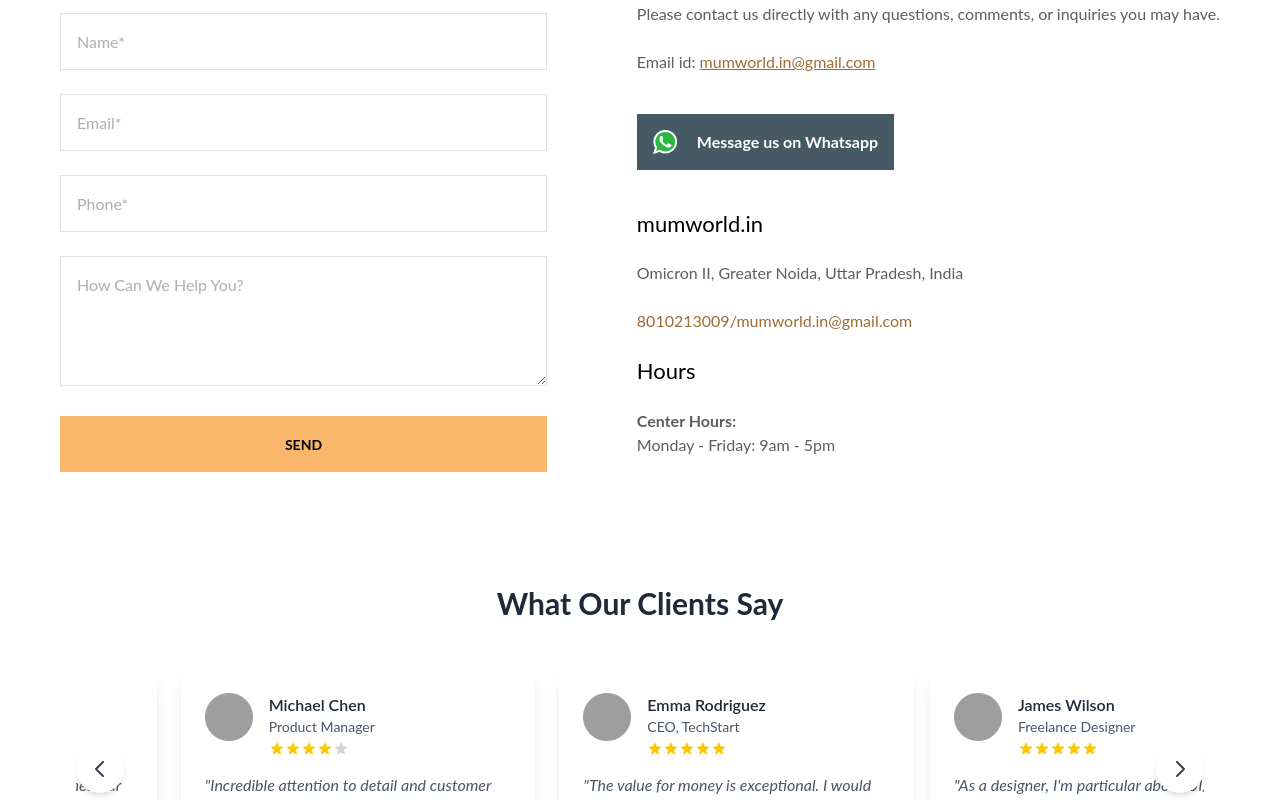
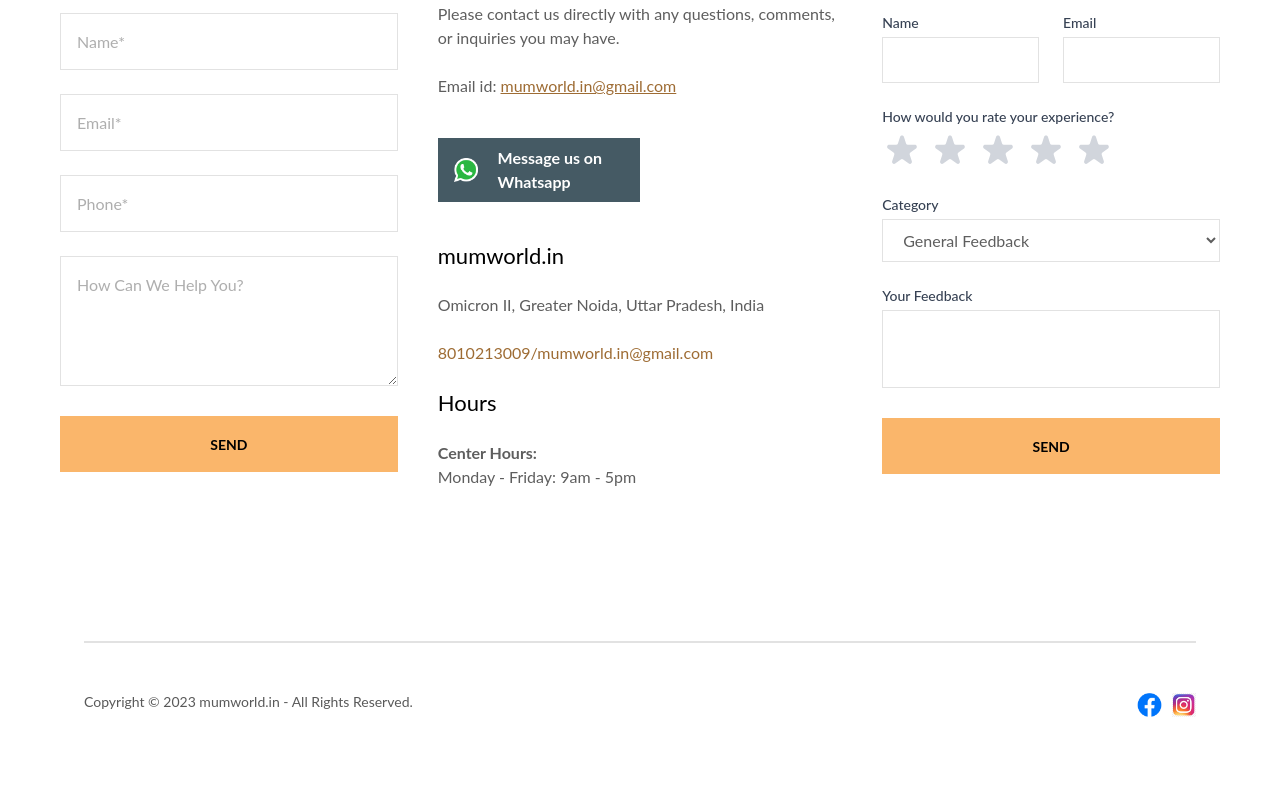
Before and after one commit to asandil/mum_world_next, a Next.js app: page / in a window 1280 px wide. Shown: the part 3540-4340 px from the top of the page. Built offline with nearby package versions, Linux system fonts and the light colour scheme; grey boxes are pictures that could not be loaded.

Commit message:
code added

```diff
--- a/src/app/page.jsx
+++ b/src/app/page.jsx
@@ -2,6 +2,7 @@ import Image from "next/image";
 import ContactForm from "@/components/ContactForm";
 import SubscribeForm from "@/components/SubscribeForm";
 import TestimonialCarousel from "@/components/Testimonial ";
+import FeedBackForm from "@/components/FeedBackForm";
 
 export default function Home() {
   return (
@@ -123,7 +124,8 @@ export default function Home() {
             </p>
             <a
               className="inline-block"
-              href="https://www.linkedin.com/in/sriti-jha-93423b57/" target="_blank"
+              href="https://www.linkedin.com/in/sriti-jha-93423b57/"
+              target="_blank"
             >
               <img
                 className="m-auto mt-4"
@@ -138,7 +140,7 @@ export default function Home() {
 
         {/* Testimonial section */}
         <section>
-               <TestimonialCarousel />
+          <TestimonialCarousel />
         </section>
 
         {/* contact us */}
@@ -214,6 +216,9 @@ export default function Home() {
                 {/* </div> */}
               </div>
             </div>
+            <div className="w-full lg:w-[487px]">
+              <FeedBackForm />
+            </div>
           </div>
         </section>
       </div>
--- /dev/null
+++ b/src/components/FeedBackForm.jsx
@@ -0,0 +1,224 @@
+// components/FeedbackForm.tsx
+"use client";
+
+import { useState } from "react";
+
+const FeedbackForm = () => {
+  const [formData, setFormData] = useState({
+    name: "",
+    email: "",
+    rating: 0,
+    category: "general",
+    message: "",
+  });
+  const [isSubmitting, setIsSubmitting] = useState(false);
+  const [submitStatus, setSubmitStatus] = useState("idle");
+
+  const handleChange = (e) => {
+    const { name, value } = e.target;
+    setFormData((prev) => ({
+      ...prev,
+      [name]: value,
+    }));
+  };
+
+  const handleRatingChange = (rating) => {
+    setFormData((prev) => ({
+      ...prev,
+      rating,
+    }));
+  };
+
+  const handleSubmit = async (e) => {
+    e.preventDefault();
+    console.log("form data", formData);
+  };
+
+  return (
+    <div className="w-full max-w-2xl mx-auto ">
+      <h4 className="text-center md:text-start text-[22px] text-[rgb(27,27,27)] leading-[1.25] mb-[24px] font-[400]">
+        Share Your Feedback
+      </h4>
+      {/* <h2 className="text-2xl font-bold text-start mb-6 text-gray-800">Share Your Feedback</h2> */}
+
+      {submitStatus === "success" && (
+        <div className="mb-6 p-4 bg-green-100 text-green-700 rounded-md">
+          Thank you for your feedback! We appreciate you taking the time to
+          share your thoughts with us.
+        </div>
+      )}
+
+      {submitStatus === "error" && (
+        <div className="mb-6 p-4 bg-red-100 text-red-700 rounded-md">
+          There was an error submitting your feedback. Please try again later.
+        </div>
+      )}
+
+      <form onSubmit={handleSubmit} className="space-y-6">
+        <div className="grid grid-cols-1 md:grid-cols-2 gap-6">
+          <div>
+            <label
+              htmlFor="name"
+              className="block text-sm font-medium text-gray-700 mb-1"
+            >
+              Name
+            </label>
+            <input
+              type="text"
+              id="name"
+              name="name"
+              value={formData.name}
+              onChange={handleChange}
+              className="py-[10px] px-[16px] text-[rgb(94,94,94)] border-[1px] border-[rgb(226,226,226)] w-[100%] font-[400] text-[16px] focus:outline-none focus:border focus:border-current"
+              required
+            />
+          </div>
+
+          <div>
+            <label
+              htmlFor="email"
+              className="block text-sm font-medium text-gray-700 mb-1"
+            >
+              Email
+            </label>
+            <input
+              type="email"
+              id="email"
+              name="email"
+              value={formData.email}
+              onChange={handleChange}
+              className="py-[10px] px-[16px] text-[rgb(94,94,94)] border-[1px] border-[rgb(226,226,226)] w-[100%] font-[400] text-[16px] focus:outline-none focus:border focus:border-current"
+              required
+            />
+          </div>
+        </div>
+
+        <div>
+          <label className="block text-sm font-medium text-gray-700 mb-1">
+            How would you rate your experience?
+          </label>
+          <div className="flex space-x-2">
+            {[1, 2, 3, 4, 5].map((star) => (
+              <button
+                key={star}
+                type="button"
+                onClick={() => handleRatingChange(star)}
+                className="focus:outline-none"
+              >
+                <svg
+                  className={`w-10 h-10 ${
+                    star <= formData.rating
+                      ? "text-[rgb(250,182,107)]"
+                      : "text-gray-300"
+                  }`}
+                  fill="currentColor"
+                  viewBox="0 0 20 20"
+                >
+                  <path d="M9.049 2.927c.3-.921 1.603-.921 1.902 0l1.07 3.292a1 1 0 00.95.69h3.462c.969 0 1.371 1.24.588 1.81l-2.8 2.034a1 1 0 00-.364 1.118l1.07 3.292c.3.921-.755 1.688-1.54 1.118l-2.8-2.034a1 1 0 00-1.175 0l-2.8 2.034c-.784.57-1.838-.197-1.539-1.118l1.07-3.292a1 1 0 00-.364-1.118L2.98 8.72c-.783-.57-.38-1.81.588-1.81h3.461a1 1 0 00.951-.69l1.07-3.292z" />
+                </svg>
+              </button>
+            ))}
+          </div>
+        </div>
+
+        <div>
+          <label
+            htmlFor="category"
+            className="block text-sm font-medium text-gray-700 mb-1"
+          >
+            Category
+          </label>
+          <select
+            id="category"
+            name="category"
+            value={formData.category}
+            onChange={handleChange}
+            className="py-[10px] px-[16px] text-[rgb(94,94,94)] border-[1px] border-[rgb(226,226,226)] w-[100%] font-[400] text-[16px] focus:outline-none focus:border focus:border-current"
+          >
+            <option value="general">General Feedback</option>
+            <option value="content">Content Suggestion</option>
+            <option value="medical">Medical Information</option>
+            <option value="nutrition">Nutrition & Diet</option>
+            <option value="fitness">Pregnancy Fitness</option>
+            <option value="mental-health">Mental Health</option>
+            <option value="preparation">Birth Preparation</option>
+            <option value="postpartum">Postpartum Care</option>
+            <option value="community">Community Support</option>
+            <option value="technical">Technical Issue</option>
+            <option value="other">Other</option>
+          </select>
+        </div>
+
+        <div>
+          <label
+            htmlFor="message"
+            className="block text-sm font-medium text-gray-700 mb-1"
+          >
+            Your Feedback
+          </label>
+          <textarea
+            id="message"
+            name="message"
+            rows={5}
+            value={formData.message}
+            onChange={handleChange}
+            className="py-[6px] px-[16px] h-[78px] resize-none text-[rgb(94,94,94)] border-[1px] border-[rgb(226,226,226)] w-[100%] font-[400] text-[16px] focus:outline-none focus:border focus:border-current"
+            required
+          ></textarea>
+        </div>
+
+        <div className="pb-[24px]">
+          <button
+            type="submit"
+            disabled={isSubmitting}
+            className="font-[700] min-h-[56px] w-[100%] bg-[rgb(250,182,107)] text-black cursor-pointer text-[14px] hover:bg-[rgb(250,204,164)] transition-all duration-300 ease-in-out delay-0 disabled:opacity-50 disabled:cursor-not-allowed"
+          >
+            {isSubmitting ? (
+              <div className="flex items-center justify-center text-white">
+                <div className="loader mr-[10px]"></div>
+                <style jsx>{`
+                  .loader {
+                    width: 25px;
+                    height: 25px;
+                    border-radius: 50%;
+                    display: inline-block;
+                    border-top: 2px solid #ffeb3b;
+                    border-right: 2px solid transparent;
+                    box-sizing: border-box;
+                    animation: rotation 1s linear infinite;
+                    position: relative;
+                  }
+                  .loader::after {
+                    content: "";
+                    box-sizing: border-box;
+                    position: absolute;
+                    left: 0;
+                    top: 0;
+                    width: 25px;
+                    height: 25px;
+                    border-radius: 50%;
+                    border-bottom: 2px solid #ffeb3b;
+                    border-left: 2px solid transparent;
+                  }
+                  @keyframes rotation {
+                    0% {
+                      transform: rotate(0deg);
+                    }
+                    100% {
+                      transform: rotate(360deg);
+                    }
+                  }
+                `}</style>
+                Sending...
+              </div>
+            ) : (
+              "SEND"
+            )}
+          </button>
+        </div>
+      </form>
+    </div>
+  );
+};
+
+export default FeedbackForm;
--- a/src/components/Footer.jsx
+++ b/src/components/Footer.jsx
@@ -1,14 +1,10 @@
 import Link from "next/link";
 import React from "react";
-import TestimonialCarousel from "./Testimonial ";
 
 const Footer = () => {
   return (
     <div>
       <footer className="py-[32px] md:py-[56px] lg:w-[984px] xl:w-[1160px] mx-auto">
-        <section>
-          <TestimonialCarousel />
-        </section>
         <div className="p-[24px]">
           <hr className="border-[1px] border-[rgb(226,226,226)]" />
         </div>
--- a/src/components/Header.jsx
+++ b/src/components/Header.jsx
@@ -29,10 +29,14 @@ export default function Header() {
             {/* Desktop links */}
 
             <li className="text-[14px]">
-              <Link href="/"
+              <Link
+                href="/"
                 className={`head ${
-                  isActive("/") ? "text-[rgb(97,64,18)] font-bold" : "hover:text-[rgb(97,64,18)]"
-                }`}>
+                  isActive("/")
+                    ? "text-[rgb(97,64,18)] font-bold"
+                    : "hover:text-[rgb(97,64,18)]"
+                }`}
+              >
                 Home
               </Link>
             </li>
@@ -135,7 +139,7 @@ export default function Header() {
 
       {/* Mobile menu (conditionally rendered) */}
       {menuOpen && (
-        <div className="fixed inset-0 bg-[rgba(143,141,141,0.8)]  h-[100vh] w-[100vw] z-10">
+        <div className="fixed inset-0 bg-[rgba(143,141,141,0.6)]  h-[100vh] w-[100vw] z-10 sm:hidden">
           <nav className="py-[20px] px-[24px]">
             <div className="flex justify-end border-b-1 border-white">
               <button
--- a/src/components/Testimonial .jsx
+++ b/src/components/Testimonial .jsx
@@ -146,7 +146,7 @@ const TestimonialCarousel = () => {
         {/* Navigation buttons - Hidden on mobile, visible on tablet and up */}
         <button
           onClick={prevTestimonial}
-          className="hidden sm:block absolute left-0 top-1/2 transform -translate-y-1/2 bg-white rounded-full p-2 sm:p-3 shadow-md hover:bg-gray-100 focus:outline-none z-10"
+          className="hidden sm:block absolute cursor-pointer left-0 top-1/2 transform -translate-y-1/2 bg-white rounded-full p-2 sm:p-3 shadow-md hover:bg-gray-100 focus:outline-none z-10"
           aria-label="Previous testimonial"
         >
           <svg
@@ -166,7 +166,7 @@ const TestimonialCarousel = () => {
 
         <button
           onClick={nextTestimonial}
-          className="hidden sm:block absolute right-0 top-1/2 transform -translate-y-1/2 bg-white rounded-full p-2 sm:p-3 shadow-md hover:bg-gray-100 focus:outline-none z-10"
+          className="hidden sm:block absolute cursor-pointer right-0 top-1/2 transform -translate-y-1/2 bg-white rounded-full p-2 sm:p-3 shadow-md hover:bg-gray-100 focus:outline-none z-10"
           aria-label="Next testimonial"
         >
           <svg
@@ -236,7 +236,7 @@ const TestimonialCarousel = () => {
             <button
               key={index}
               onClick={() => goToTestimonial(index)}
-              className={`h-2 w-2 sm:h-3 sm:w-3 rounded-full mx-1 sm:mx-2 ${
+              className={`h-2 w-2 cursor-pointer sm:h-3 sm:w-3 rounded-full mx-1 sm:mx-2 ${
                 index === currentIndex ? "bg-blue-600" : "bg-gray-300"
               }`}
               aria-label={`Go to testimonial group ${index + 1}`}
```
Also changed, not shown: src/app/layout.jsx (+4 -3 lines).
